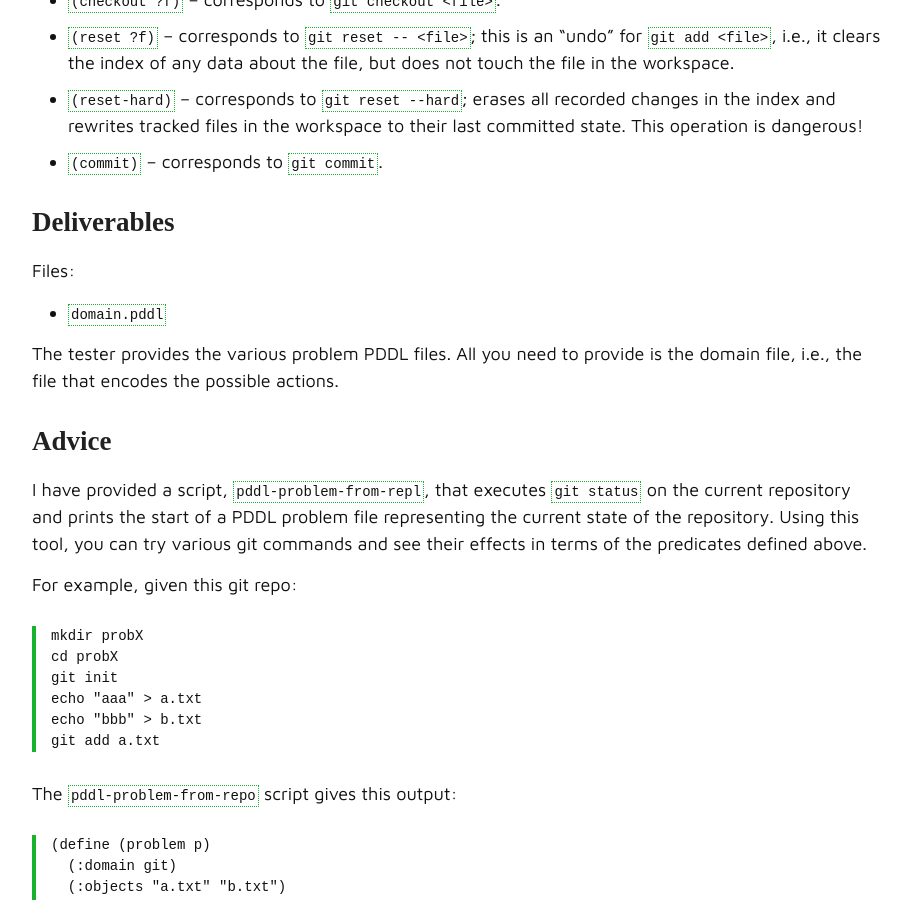
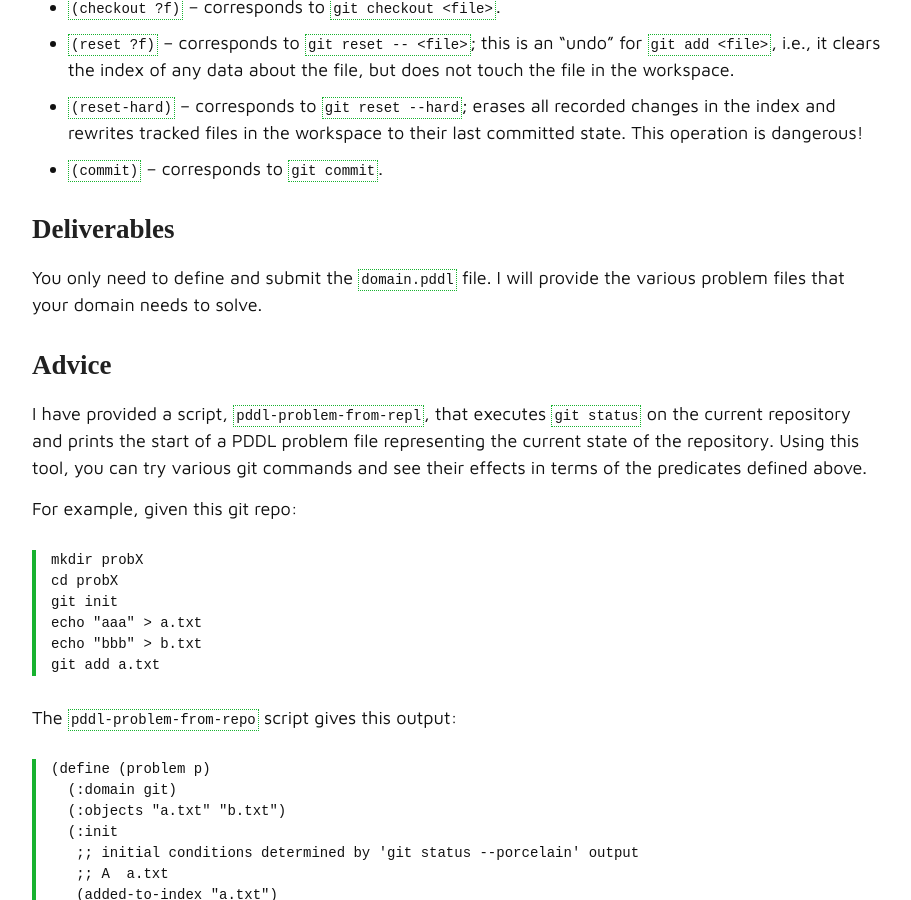
Before and after one commit to joshuaeckroth/csci431-website, a Jekyll site: the page built from assignments/a02.markdown, in a window 1280 px wide and 900 px high, scrolled down 2319 px. Shown: the whole window, without its empty margins (183-1094 px from the left). Built offline with Jekyll 4.4.1, drawn with Linux system fonts in a browser that asks for light colours; some web fonts are replaced; some of the changed text lies outside the part shown.

Commit message:
Clarifications on A02

```diff
--- a/assignments/a02.markdown
+++ b/assignments/a02.markdown
@@ -33,6 +33,8 @@
 worry about them here. We are only going to work with the workspace,
 index, and (local) repository.
 
+The following diagram shows the operations that need to be understood by the git planner, and how the impact the workspace, index, and repository. See the sections below for details about each command.
+
 ![Git workflow](/images/git-workflow.png)
 
 ## Predicates
@@ -61,13 +63,7 @@
 
 ## Deliverables
 
-Files:
-
-- `domain.pddl`
-
-The tester provides the various problem PDDL files. All you need to
-provide is the domain file, i.e., the file that encodes the possible
-actions.
+You only need to define and submit the `domain.pddl` file. I will provide the various problem files that your domain needs to solve.
 
 ## Advice
 
@@ -244,6 +240,7 @@
 ; cost = 3 (unit cost)
 ~~~
 
+{% comment %}
 ### Example N
 
 Erases b.txt since it was added to the index but then a reset-hard
@@ -257,11 +254,6 @@
 ~~~
 
 
-
 ## Testing script
 
-
-
-## Deliverables
-
-You will need to submit only `domain.pddl`.
+{% endcomment %}
```
